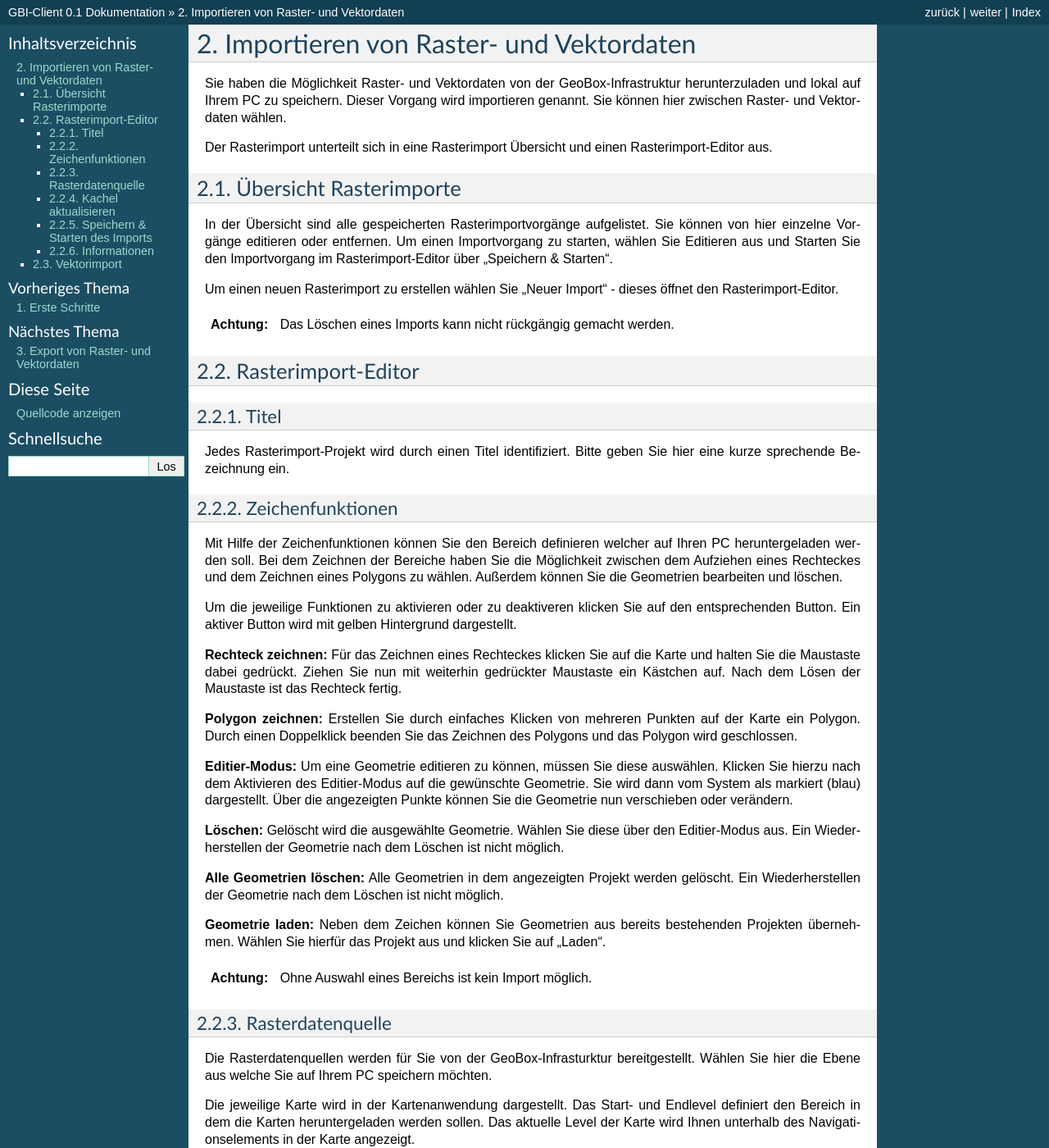
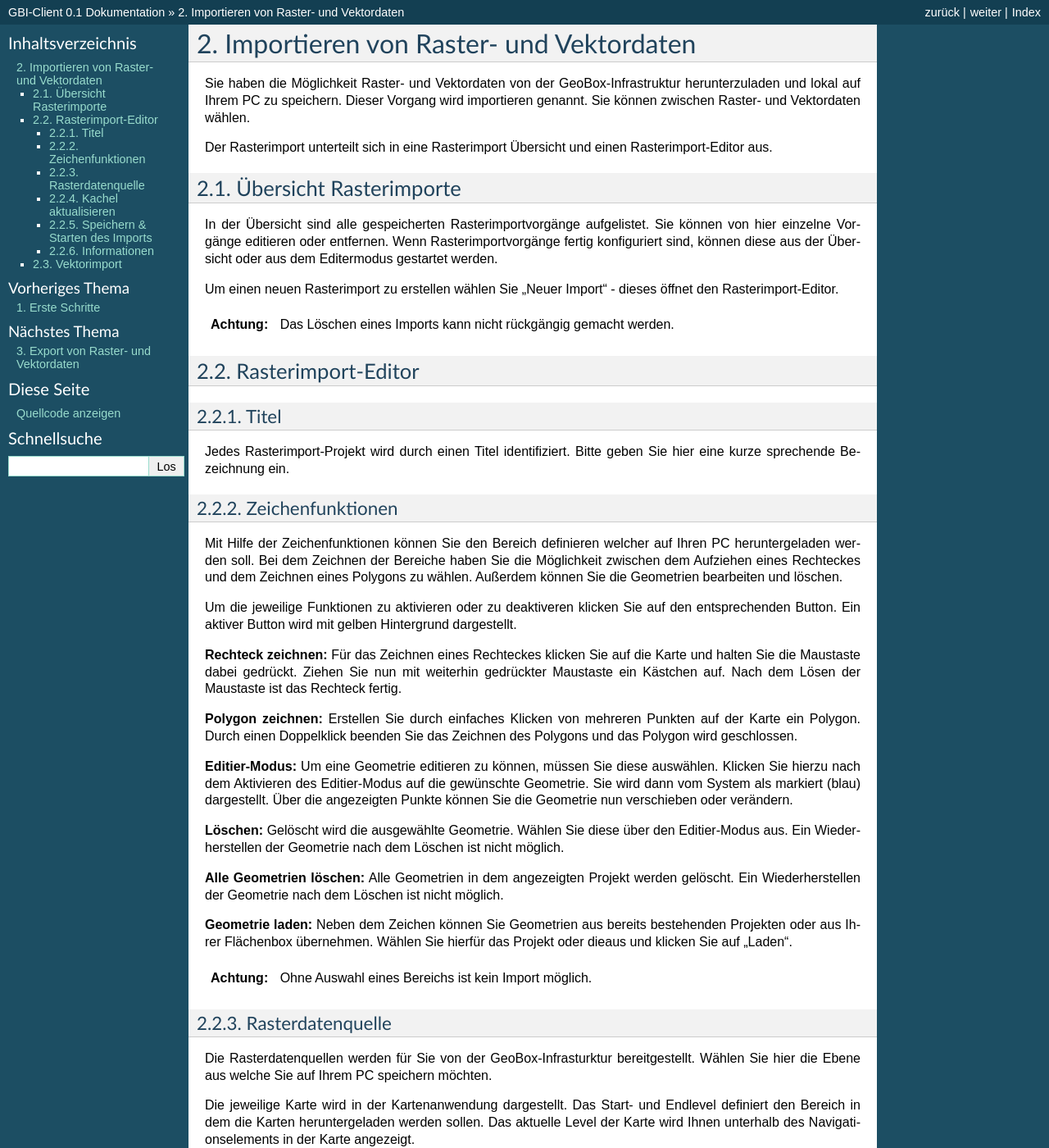
Before and after one commit to geobox-infrastructure/gbi-client, a Sphinx documentation site: the page built from docs/user/de/source/import.rst, in a window 1280 px wide and 1400 px high. Shown: the whole window at 82% size. Built offline with Sphinx 7.4.7, drawn with Linux system fonts in a browser that asks for light colours.

Commit message:
update user documentation to new functionality

```diff
--- a/docs/user/de/source/einstellungen.rst
+++ b/docs/user/de/source/einstellungen.rst
@@ -3,9 +3,11 @@ Einstellungen
 
 Lokale Raterquellen
 -------------------
+Alle importierten Rasterquellen werden in der Übersicht aufgelistet. Diese können von der Festplatte entfernt werden. Dabei werden alle Importierten Daten gelöscht. Der Vorgäng kann nicht rückgängig gemacht werden. Bitte beachten Sie das gelöschte Daten neu importiert werden müssen um einen Export erstellen zu können.
 
-Alle importierten Rasterquellen werden in der Übersicht aufgelistet. Diese können entfernt werden, dabei werden alle Importierten Daten von der Festplatte gelöscht. Bitte beachten Sie das gelöschte Daten erst wieder neu importiert werden müssen um einen neuen Export erstellen zu können.
-
+Flächen-Box
+-----------
+Alle importierten Vektordaten können aus der Flächenbox über diese Einstellungen gelöscht werden. Das Löschen der Daten kann nicht rückgängig gemacht werden.
 
 Zugriff für das lokale Netzwerk
 -------------------------------
--- a/docs/user/de/source/export.rst
+++ b/docs/user/de/source/export.rst
@@ -7,7 +7,7 @@ Sie haben die Möglichkeit Raster- und Vektordaten aus Ihrer GeoBox-Infrastruktu
 Exportübersicht
 ---------------
 
-In der Übersicht sind alle gespeicherten Exportvorgänge aufgelistet. Sie können hier einzelne Vorgänge editieren oder direkt entfernen. Um einen Exportvorgang zu starten, wählen Sie Editieren aus und Starten Sie den Exportvorgang im Rasterimport-Editor über "Speichern & Starten".
+In der Übersicht sind alle gespeicherten Exportvorgänge aufgelistet. Sie können hier einzelne Vorgänge editieren oder direkt entfernen. Wenn Exportvorgänge fertig konfiguriert sind, können diese aus der Übersicht oder aus dem Editermodus gestartet werden.
 
 Um einen neuen Export zu erstellen wählen Sie "Neuer Export" - dieser öffnet den Exporteditor.
 
--- a/docs/user/de/source/import.rst
+++ b/docs/user/de/source/import.rst
@@ -1,7 +1,7 @@
 Importieren von Raster- und Vektordaten
 =======================================
 
-Sie haben die Möglichkeit Raster- und Vektordaten von der GeoBox-Infrastruktur herunterzuladen und lokal auf Ihrem PC zu speichern. Dieser Vorgang wird importieren genannt. Sie können hier zwischen Raster- und Vektordaten wählen.
+Sie haben die Möglichkeit Raster- und Vektordaten von der GeoBox-Infrastruktur herunterzuladen und lokal auf Ihrem PC zu speichern. Dieser Vorgang wird importieren genannt. Sie können zwischen Raster- und Vektordaten wählen.
 
 Der Rasterimport unterteilt sich in eine Rasterimport Übersicht und einen Rasterimport-Editor aus.
 
@@ -9,12 +9,11 @@ Der Rasterimport unterteilt sich in eine Rasterimport Übersicht und einen Raste
 Übersicht Rasterimporte
 -----------------------
 
-In der Übersicht sind alle gespeicherten Rasterimportvorgänge aufgelistet. Sie können von hier einzelne Vorgänge editieren oder entfernen. Um einen Importvorgang zu starten, wählen Sie Editieren aus und Starten Sie den Importvorgang im Rasterimport-Editor über "Speichern & Starten".
+In der Übersicht sind alle gespeicherten Rasterimportvorgänge aufgelistet. Sie können von hier einzelne Vorgänge editieren oder entfernen. Wenn Rasterimportvorgänge fertig konfiguriert sind, können diese aus der Übersicht oder aus dem Editermodus gestartet werden.
 
 Um einen neuen Rasterimport zu erstellen wählen Sie "Neuer Import" - dieses öffnet den Rasterimport-Editor.
 
 .. attention :: Das Löschen eines Imports kann nicht rückgängig gemacht werden.
-
 
 Rasterimport-Editor
 -------------------
@@ -47,7 +46,7 @@ Gelöscht wird die ausgewählte Geometrie. Wählen Sie diese über den Editier-M
 Alle Geometrien in dem angezeigten Projekt werden gelöscht. Ein Wiederherstellen der Geometrie nach dem Löschen ist nicht möglich.
 
 **Geometrie laden:**
-Neben dem Zeichen können Sie Geometrien aus bereits bestehenden Projekten übernehmen. Wählen Sie hierfür das Projekt aus und klicken Sie auf "Laden".
+Neben dem Zeichen können Sie Geometrien aus bereits bestehenden Projekten oder aus Ihrer Flächenbox übernehmen. Wählen Sie hierfür das Projekt oder dieaus und klicken Sie auf "Laden".
 
 .. attention:: Ohne Auswahl eines Bereichs ist kein Import möglich.
 
--- a/docs/user/de/source/karte.rst
+++ b/docs/user/de/source/karte.rst
@@ -1,6 +1,4 @@
 Karte
 =====
 
-Auf der Karte werden alle lokal gespeicherten Rasterdaten angezeigt. Über die Layerauswahl rechts in der Karte können Sie die einzelnen Ebenen ein oder ausblenden.
-
-.. note:: Die gespeicherten Vektordaten werden hier nicht angezeigt.
+Auf der Karte werden alle lokal gespeicherten Rasterdaten und Vektordaten angezeigt. Über die Layerauswahl rechts in der Karte können Sie die einzelnen Ebenen ein oder ausblenden. Neben den Karten wird der Bereich angezeigt, in dem die Downloadberechtigung besteht.
```
